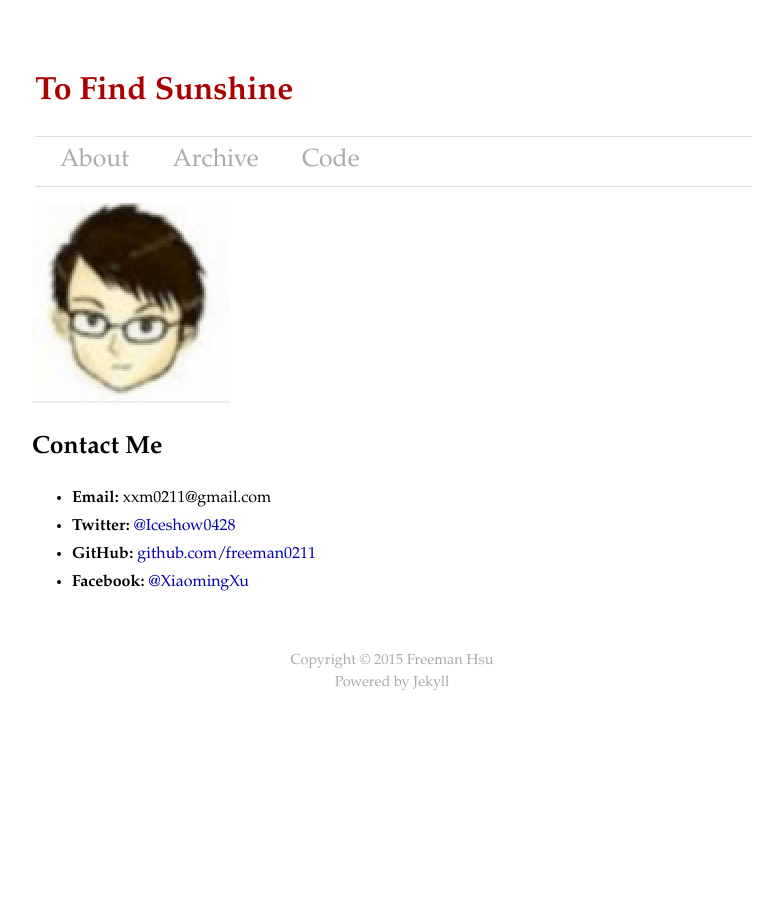
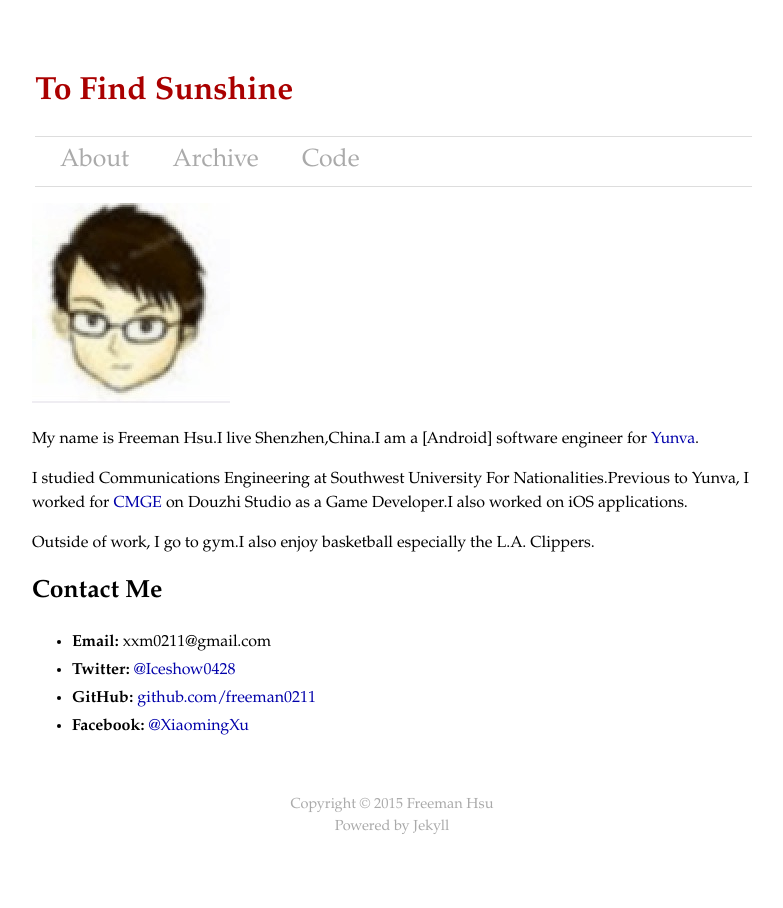
Before and after one commit to XMXu/xmxu.github.io, a Jekyll site: the page built from about.markdown, in a window 1280 px wide. Shown: the whole page, without its empty margins (248-1031 px from the left). Built offline with Jekyll 4.4.1, drawn with Linux system fonts in a browser that asks for light colours; Markdown is read by kramdown in place of the engine named in the settings.

Commit message:
修改个人信息

```diff
--- a/about.markdown
+++ b/about.markdown
@@ -4,6 +4,14 @@ title: about
 ---
 
 <span id="about-portrait"><img src="images/about-portrait.png" alt="Portrait of Freeman Hsu" /></span>
+
+
+My name is Freeman Hsu.I live Shenzhen,China.I am a [Android] software engineer for [Yunva][yunva].
+
+I studied Communications Engineering at Southwest University For Nationalities.Previous to Yunva, I worked for [CMGE][cmge] on Douzhi Studio as a Game Developer.I also worked on iOS applications.
+
+Outside of work, I go to gym.I also enjoy basketball especially the L.A. Clippers.
+
 
 
 # Contact Me
@@ -13,6 +21,8 @@ title: about
 * **GitHub:** [github.com/freeman0211][github]
 * **Facebook:** [@XiaomingXu][facebook]
 
+[yunva]: http://www.yunva.com/
+[cmge]: http://www.cmge.com/
 [flipboard]: http://flipboard.com/
 [aws]: http://aws.amazon.com
 [hulu]: http://www.hulu.com
```
